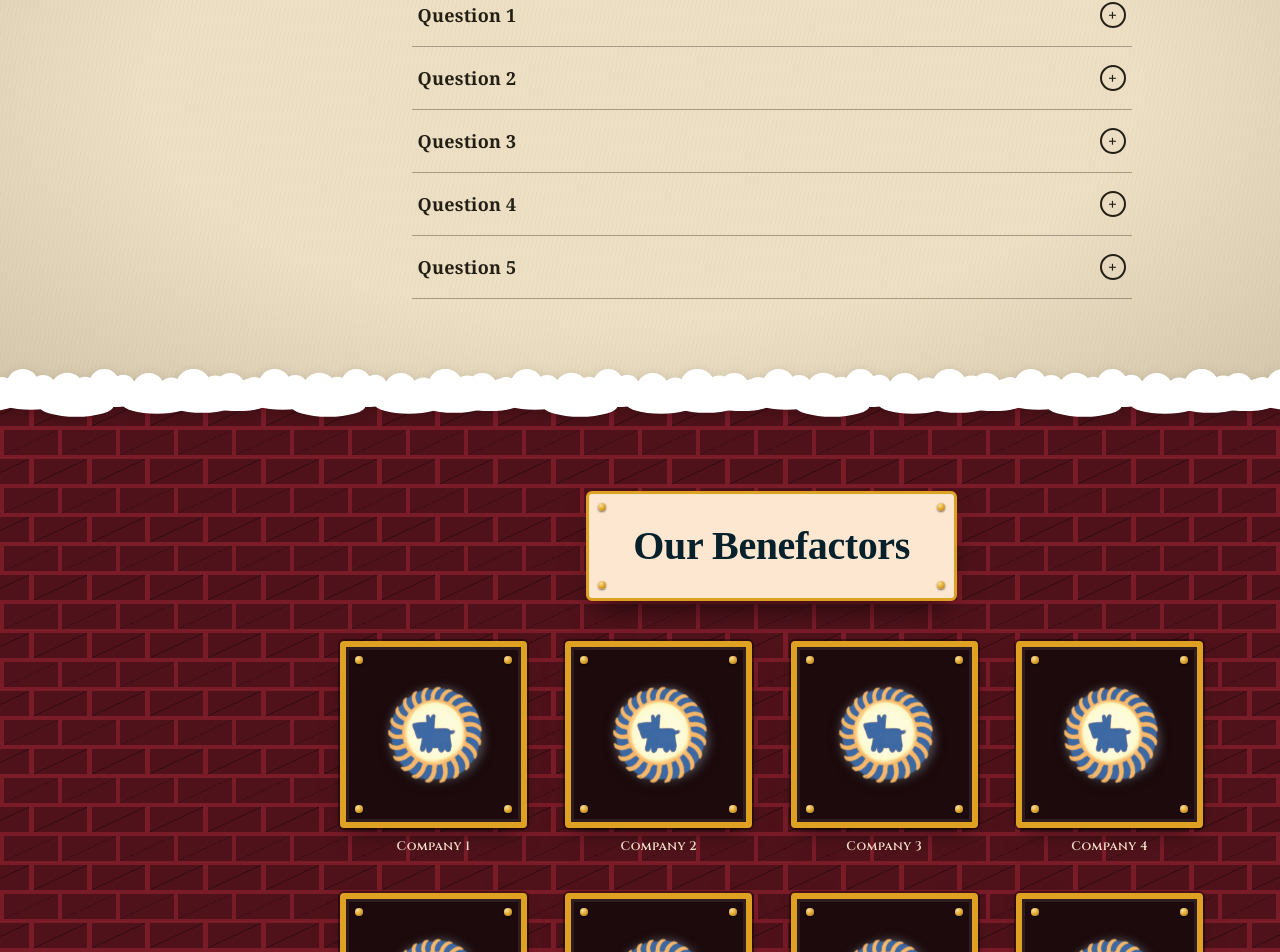
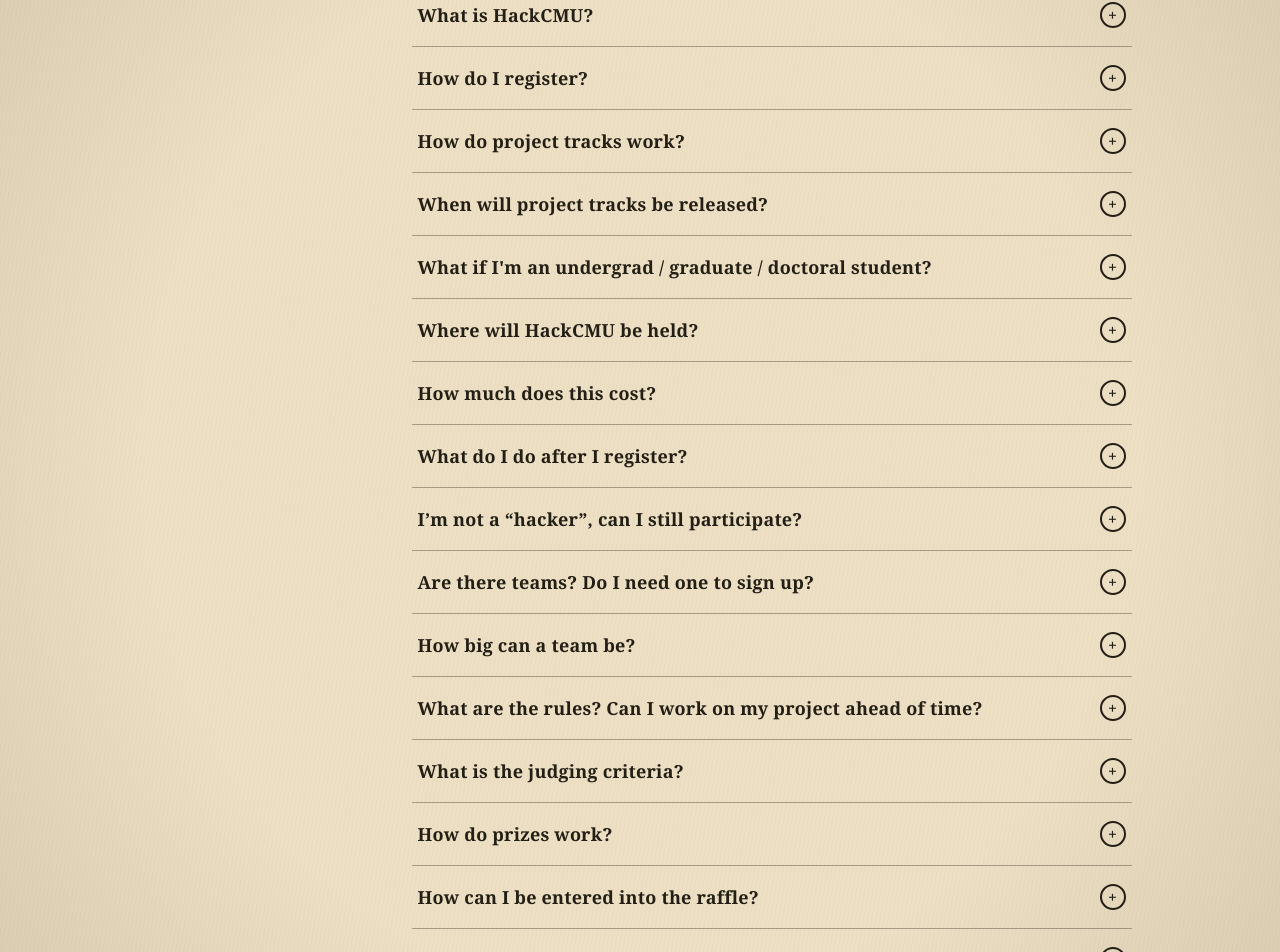
Before and after one commit to acm-cmu/hackcmu2026, a React (Vite) app: page / in a window 1280 px wide. Shown: the part 2260-3212 px from the top of the page. Built offline with nearby package versions, Linux system fonts and the light colour scheme; a web font is replaced by a local one.

Commit message:
added real questions to faqs

```diff
--- a/src/Faq.css
+++ b/src/Faq.css
@@ -99,6 +99,12 @@
   animation: faq-fade 0.2s ease;
 }
 
+.faq-answer a {
+  color: var(--navy-line);
+  font-weight: 700;
+  text-decoration: underline;
+}
+
 @keyframes faq-fade {
   from {
     opacity: 0;
--- a/src/Faq.jsx
+++ b/src/Faq.jsx
@@ -2,11 +2,99 @@
 import './Faq.css'
 
 const FAQS = [
-  { question: 'Question 1', answer: 'Answer 1' },
-  { question: 'Question 2', answer: 'Answer 2' },
-  { question: 'Question 3', answer: 'Answer 3' },
-  { question: 'Question 4', answer: 'Answer 4' },
-  { question: 'Question 5', answer: 'Answer 5' },
+  {
+    question: 'What is HackCMU?',
+    answer:
+      'HackCMU is a 24-hour event where students from across campus come together to make something awesome — like an app, website or hardware hack.',
+  },
+  {
+    question: 'How do I register?',
+    answer: (
+      <>
+        You can register here:{' '}
+        <a href="https://forms.gle/XHyQMkiPM8SFS1ze6" target="_blank" rel="noopener noreferrer">
+          Ticket!
+        </a>
+      </>
+    ),
+  },
+  {
+    question: 'How do project tracks work?',
+    answer:
+      "When you submit your project, you'll choose a track that best fits your idea, along with a short (50-word) explanation of why it belongs in that track. We will distribute prizes for each track based on the number of people who select it. For instance, if most people choose track 1, then we will have first, second, and third place prizes for that track. If only a few people choose track 2, then we will only have a first place prize for that track.",
+  },
+  {
+    question: 'When will project tracks be released?',
+    answer:
+      'We will announce the tracks during the opening ceremony of HackCMU on September 11th, Friday.',
+  },
+  {
+    question: "What if I'm an undergrad / graduate / doctoral student?",
+    answer: 'All current CMU students are welcome!',
+  },
+  {
+    question: 'Where will HackCMU be held?',
+    answer: 'HackCMU will mostly take place in Simmons Auditorium at Tepper!',
+  },
+  {
+    question: 'How much does this cost?',
+    answer:
+      "$0! We'll provide meals, snacks, drinks, and lots of swag, thanks to the support of our wonderful sponsors.",
+  },
+  {
+    question: 'What do I do after I register?',
+    answer: "Wait for a follow-up email with more details. Invite your friends! It'll be fun!",
+  },
+  {
+    question: 'I’m not a “hacker”, can I still participate?',
+    answer:
+      "Students of all skill levels are encouraged to attend, even if you've never written a line of code! Anyone is welcome to participate — such as designers, engineers, data scientists, etc. The only requirement is your attitude to learn!",
+  },
+  {
+    question: 'Are there teams? Do I need one to sign up?',
+    answer:
+      "Working as a team is highly encouraged, but not required. We'll be facilitating team-forming the day-of, so don't be discouraged if you don't have a team! We don't actually track team formations until project submission, where you'll list your crew and their contributions to code, design, and ideation.",
+  },
+  {
+    question: 'How big can a team be?',
+    answer: 'There is a maximum final team size which is up to 4 people!',
+  },
+  {
+    question: 'What are the rules? Can I work on my project ahead of time?',
+    answer:
+      'All work must be original, and you are not permitted to start building or designing your project until the event. Brainstorming ideas and forming teams beforehand is fine, though.',
+  },
+  {
+    question: 'What is the judging criteria?',
+    answer:
+      'Projects will be judged based on: real-life usefulness, technological complexity, originality, and presentation/demo quality.',
+  },
+  {
+    question: 'How do prizes work?',
+    answer:
+      "We will have prizes for each tracks. In addition, we will select an overall grand prize across all projects. We will also have sponsor-specific prizes that aren't restricted to any track.",
+  },
+  {
+    question: 'How can I be entered into the raffle?',
+    answer: "You'll be automatically entered into the raffle if you submit a project by the due date!",
+  },
+  {
+    question: 'Who runs this event?',
+    answer: (
+      <>
+        You can learn more about us at{' '}
+        <a href="https://www.acmatcmu.com/" target="_blank" rel="noopener noreferrer">
+          acmatcmu.com
+        </a>
+        !
+      </>
+    ),
+  },
+  {
+    question: 'Any other questions, comments, or concerns?',
+    answer:
+      "Email us at acm-exec@cs.cmu.edu. We'd also love for you to follow us on social media @acmatcmu, LinkedIn group, keep up with our website, and join our Discord server :)",
+  },
 ]
 
 function Faq() {
```
